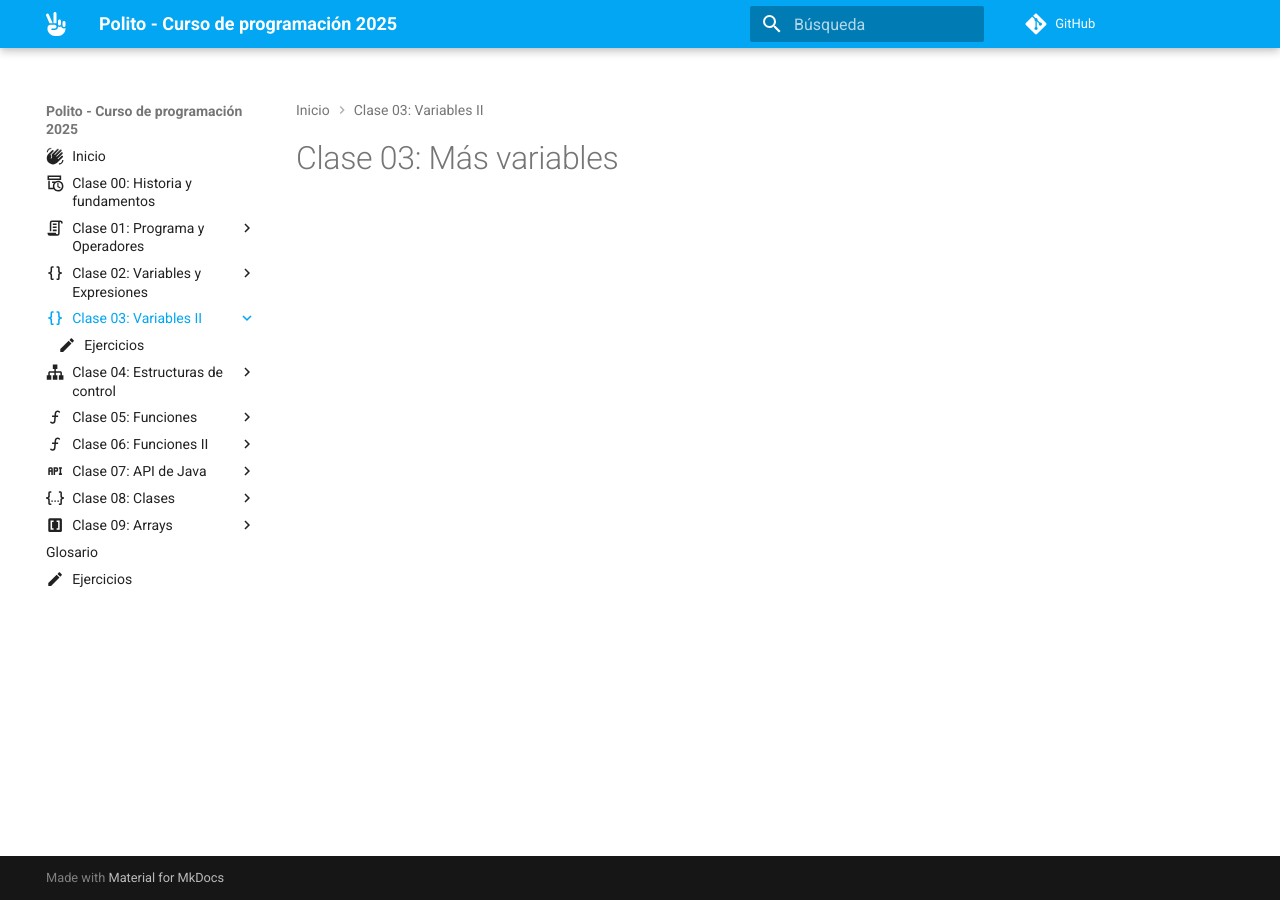
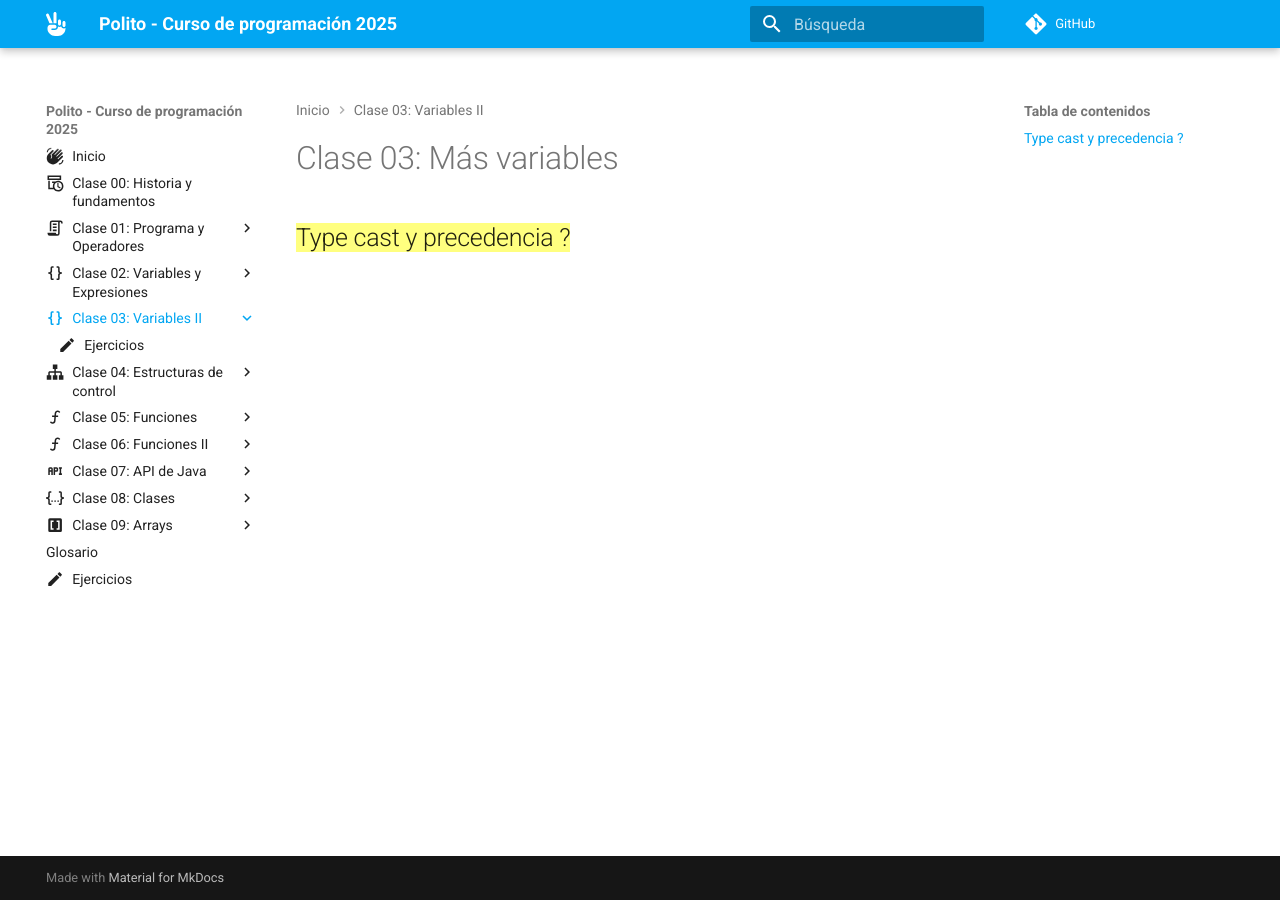
Before and after one commit to anairamzap/curso-polito, an MkDocs documentation site: the page built from docs/clase_03/index.md, in a window 1280 px wide. Built offline with MkDocs 1.6.1 and Material for MkDocs 9.7.7, drawn with Linux system fonts in a browser that asks for light colours; comment, search, counter and statistics services are not loaded.

Commit message:
Muevo typecast y precedencia a clase 3

```diff
--- a/docs/clase_03/index.md
+++ b/docs/clase_03/index.md
@@ -3,3 +3,5 @@ icon: material/code-braces
 ---
 
 # Clase 03: Más variables
+
+## {==Type cast y precedencia ?==}
```
